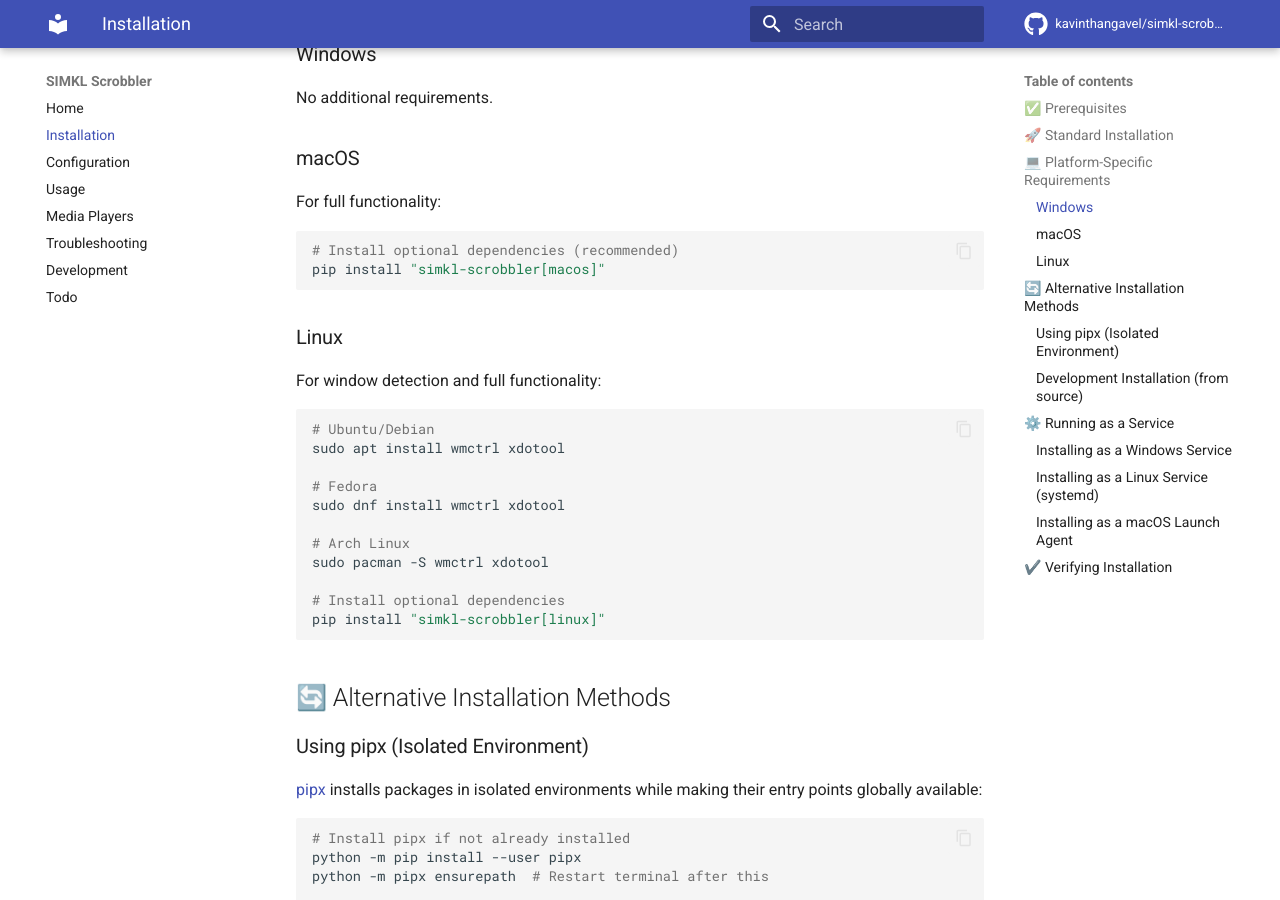
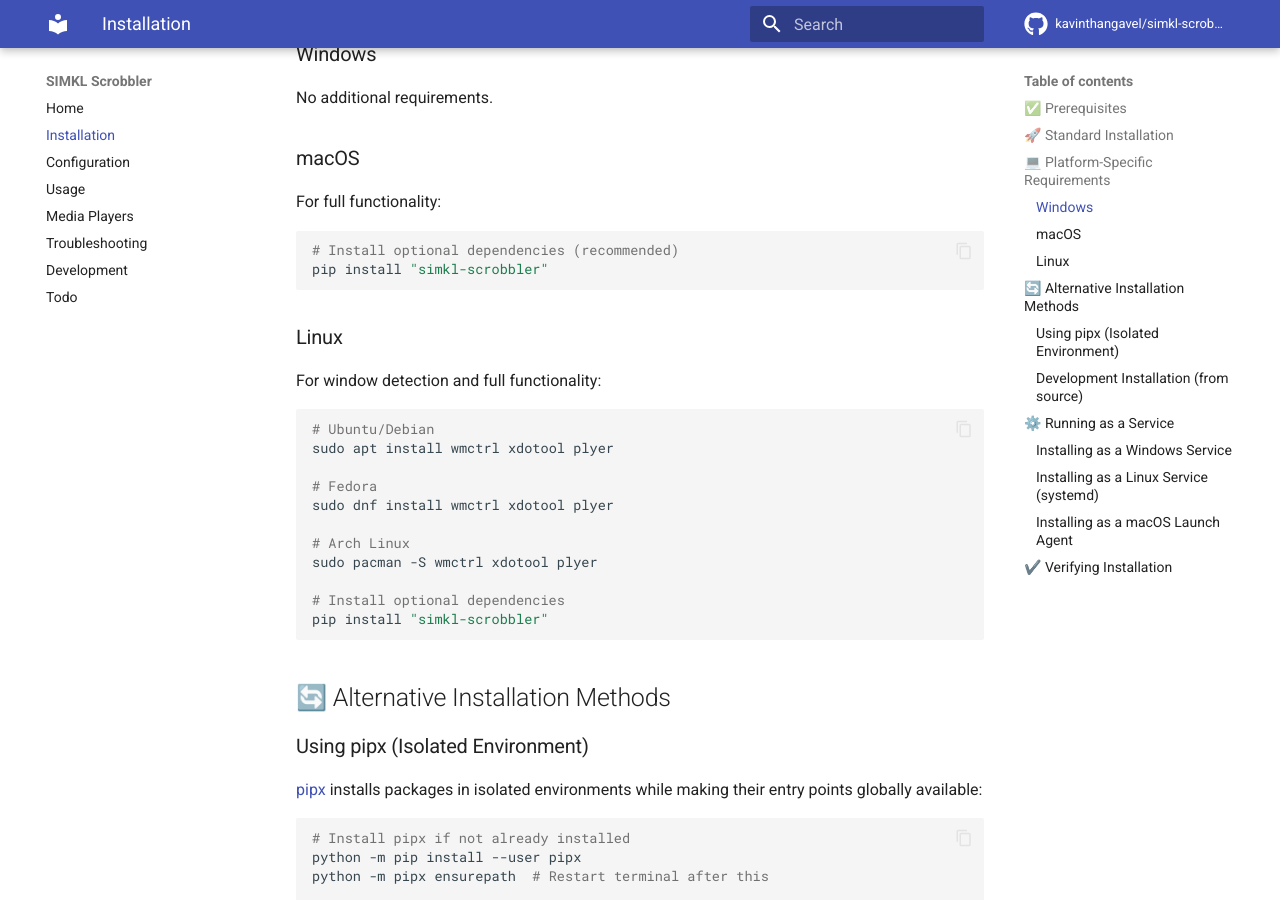
Before and after one commit to ByteTrix/Media-Player-Scrobbler-for-Simkl, an MkDocs documentation site: the page built from docs/installation.md, in a window 1280 px wide and 900 px high, scrolled down 707 px. Built offline with MkDocs 1.6.1 and Material for MkDocs 9.7.7, drawn with Linux system fonts in a browser that asks for light colours; comment, search, counter and statistics services are not loaded.

Commit message:
Update installation.md

````diff
--- a/docs/installation.md
+++ b/docs/installation.md
@@ -28,23 +28,23 @@ No additional requirements.
 For full functionality:
 ```bash
 # Install optional dependencies (recommended)
-pip install "simkl-scrobbler[macos]"
+pip install "simkl-scrobbler"
 ```
 
 ### Linux
 For window detection and full functionality:
 ```bash
 # Ubuntu/Debian
-sudo apt install wmctrl xdotool
+sudo apt install wmctrl xdotool plyer
 
 # Fedora
-sudo dnf install wmctrl xdotool
+sudo dnf install wmctrl xdotool plyer
 
 # Arch Linux
-sudo pacman -S wmctrl xdotool
+sudo pacman -S wmctrl xdotool plyer
 
 # Install optional dependencies
-pip install "simkl-scrobbler[linux]"
+pip install "simkl-scrobbler"
 ```
 
 ## 🔄 Alternative Installation Methods
````
